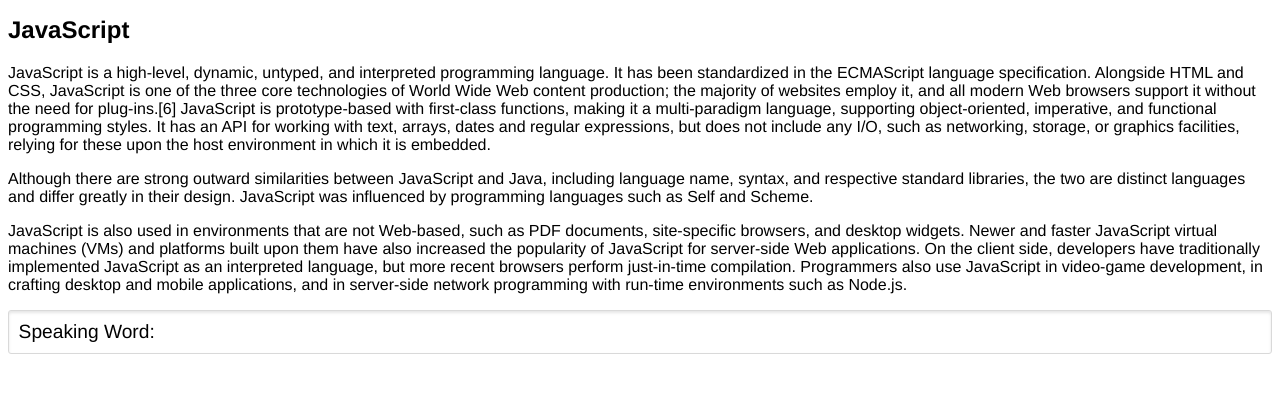
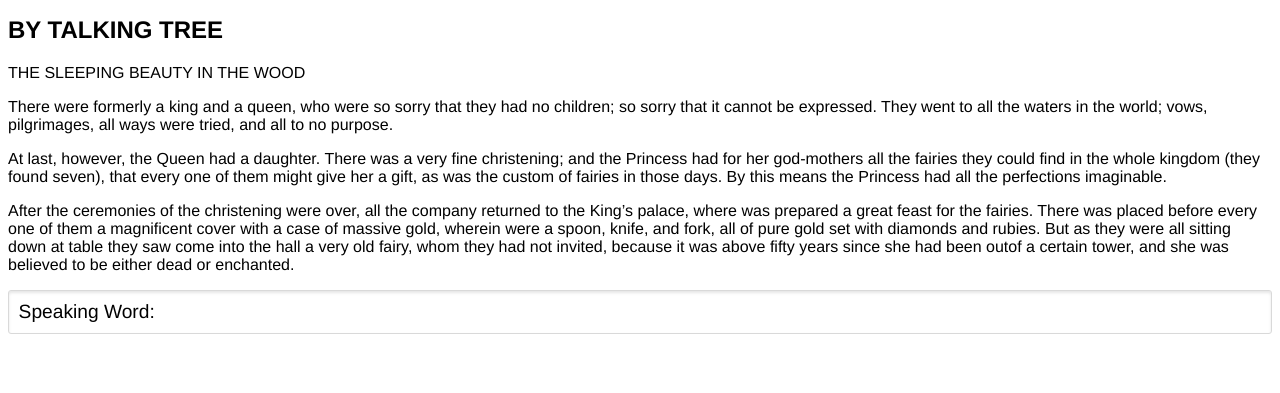
Before and after one commit to Talkingtreeapp/readwithTTdemo.github.io, a plain HTML site: page index.html in a window 1280 px wide. Shown: the part 293-686 px from the top of the page. Drawn offline with nearby package versions, Linux system fonts and the light colour scheme.

Commit message:
Update index.html
Updated the Text content for TTS

```diff
--- a/index.html
+++ b/index.html
@@ -45,17 +45,14 @@
       <article>
         <div class="intro">
           <h1>Web Speech Demo</h1>
-          <h2>JavaScript</h2>
+          <h2>BY TALKING TREE</h2>
         </div>
 
         <div class="speech">
-          <p>JavaScript is a high-level, dynamic, untyped, and interpreted programming language. It has been standardized in the ECMAScript language specification. Alongside HTML and CSS, JavaScript is one of the three core technologies of World Wide Web content production; the majority of websites employ it, and all modern Web browsers support it without the need for plug-ins.[6] JavaScript is prototype-based with first-class functions, making it a multi-paradigm language, supporting object-oriented, imperative, and functional programming styles. It has an API for working with text, arrays, dates and regular expressions, but does not include any I/O, such as networking, storage, or graphics facilities, relying for these upon the host environment in which it is embedded.</p>
-          <p>Although there are strong outward similarities between JavaScript and Java, including language name, syntax, and respective standard libraries, the two are distinct languages and differ greatly in their design. JavaScript was influenced by programming languages such as Self and Scheme.</p>
-          <p>JavaScript is also used in environments that are not Web-based, such as PDF documents, site-specific browsers, and desktop widgets. Newer and faster JavaScript virtual machines (VMs) and platforms built upon them have also increased the popularity of JavaScript for server-side Web applications. On the client side, developers have traditionally implemented JavaScript as an interpreted language, but more recent browsers perform just-in-time compilation. Programmers also use JavaScript in video-game development, in crafting desktop and mobile applications, and in server-side network programming with run-time environments such as Node.js.</p>
-        </div>
-      </article>
-
-      <div id="speech-msg">
+		<p>THE SLEEPING BEAUTY IN THE WOOD</P>
+          <p>There were formerly a king and a queen, who were so sorry that they had no children; so sorry that it cannot be expressed. They went to all the waters in the world; vows, pilgrimages, all ways were tried, and all to no purpose.</p>
+       <p>At last, however, the Queen had a daughter. There was a very fine christening; and the Princess had for her god-mothers all the fairies they could find in the whole kingdom (they found seven), that every one of them might give her a gift, as was the custom of fairies in those days. By this means the Princess had all the perfections imaginable.</p>
+       <p>After the ceremonies of the christening were over, all the company returned to the King’s palace, where was prepared a great feast for the fairies. There was placed before every one of them a magnificent cover with a case of massive gold, wherein were a spoon, knife, and fork, all of pure gold set with diamonds and rubies. But as they were all sitting down at table they saw come into the hall a very old fairy, whom they had not invited, because it was above fifty years since she had been outof a certain tower, and she was believed to be either dead or enchanted. </p> </div> </article>     <div id="speech-msg">
         Speaking Word: <span id="word"></span>
       </div>
       </div>
```
